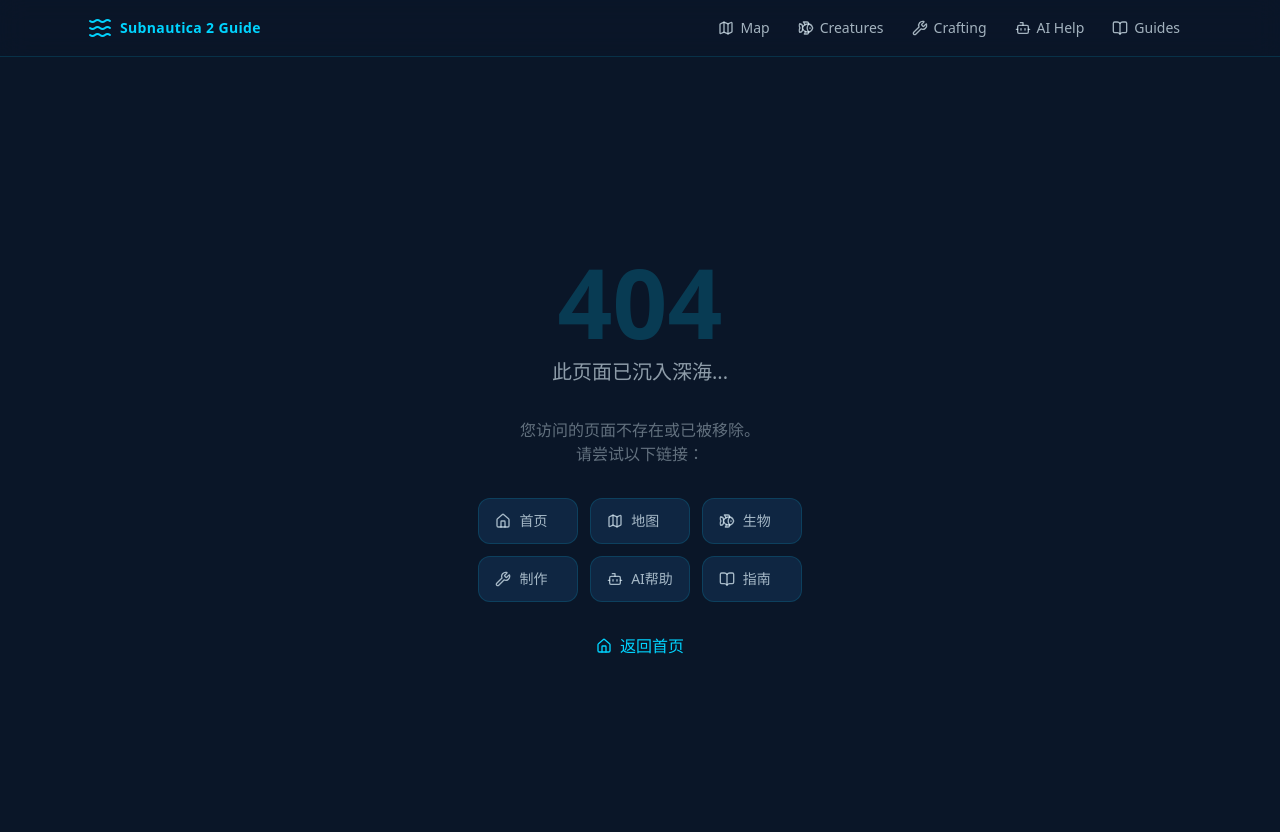
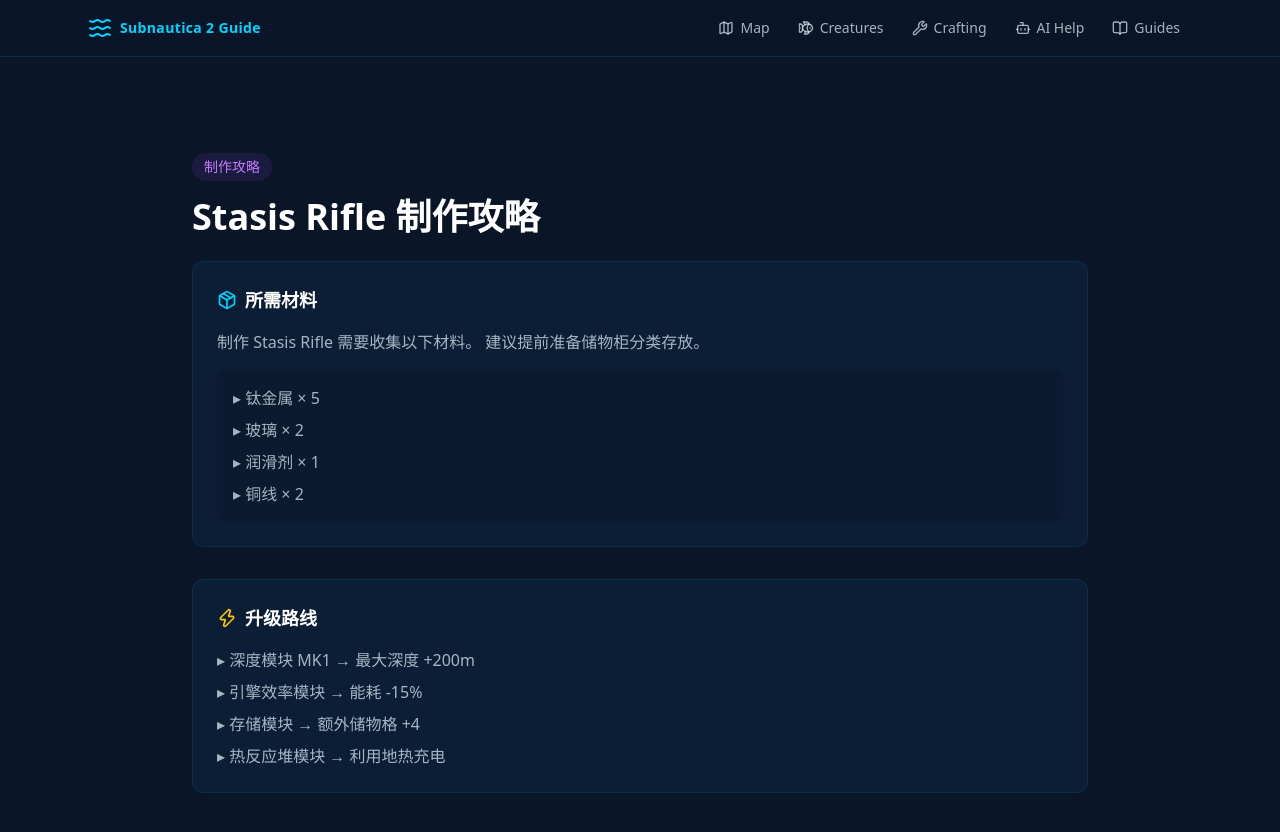
Before and after one commit to zl819044596/subnautica-guide, a Next.js app: page /blog/stasis-rifle in a window 1280 px wide. Before the commit this address had no page. Shown: the top 832 px of the page. Built offline with nearby package versions, Linux system fonts and the light colour scheme.

Commit message:
auto: add content 2026-06-08

```diff
--- /dev/null
+++ b/src/app/blog/stasis-rifle/page.tsx
@@ -0,0 +1,54 @@
+import type { Metadata } from "next";
+import Link from "next/link";
+import { Wrench, Package, Zap } from "lucide-react";
+
+export const metadata: Metadata = {
+  title: "Stasis Rifle 制作攻略：材料清单与升级路线 | Subnautica 2 指南",
+  description: "Subnautica 2 Stasis Rifle 制作攻略：完整材料清单和升级路线。",
+  keywords: ["subnautica 2", "stasis rifle", "crafting", "guide"],
+};
+
+export default function Page() {
+  return (
+    <main className="min-h-screen bg-[#0a1628] px-4 pt-24 pb-16">
+      <div className="max-w-4xl mx-auto">
+        <span className="inline-block px-3 py-1 rounded-full bg-purple-500/10 text-purple-400 text-sm font-medium mb-4">
+          制作攻略
+        </span>
+        <h1 className="text-3xl md:text-4xl font-bold text-white mb-6">Stasis Rifle 制作攻略</h1>
+
+        <div className="bg-[#0f2642]/50 rounded-xl p-6 border border-[rgba(0,212,255,0.1)] mb-8">
+          <div className="flex items-center gap-2 mb-4">
+            <Package className="w-5 h-5 text-[#00d4ff]" />
+            <h2 className="text-lg font-semibold text-white">所需材料</h2>
+          </div>
+          <p className="text-[#e6f7ff]/70 mb-4">
+            制作 Stasis Rifle 需要收集以下材料。
+            建议提前准备储物柜分类存放。
+          </p>
+          <div className="bg-[#0a1628]/50 rounded-lg p-4">
+            <ul className="space-y-2 text-[#e6f7ff]/70">
+              <li>▸ 钛金属 × 5</li>
+              <li>▸ 玻璃 × 2</li>
+              <li>▸ 润滑剂 × 1</li>
+              <li>▸ 铜线 × 2</li>
+            </ul>
+          </div>
+        </div>
+
+        <div className="bg-[#0f2642]/50 rounded-xl p-6 border border-[rgba(0,212,255,0.1)]">
+          <div className="flex items-center gap-2 mb-4">
+            <Zap className="w-5 h-5 text-yellow-400" />
+            <h2 className="text-lg font-semibold text-white">升级路线</h2>
+          </div>
+          <ul className="space-y-2 text-[#e6f7ff]/70">
+            <li>▸ 深度模块 MK1 → 最大深度 +200m</li>
+            <li>▸ 引擎效率模块 → 能耗 -15%</li>
+            <li>▸ 存储模块 → 额外储物格 +4</li>
+            <li>▸ 热反应堆模块 → 利用地热充电</li>
+          </ul>
+        </div>
+      </div>
+    </main>
+  );
+}
```
